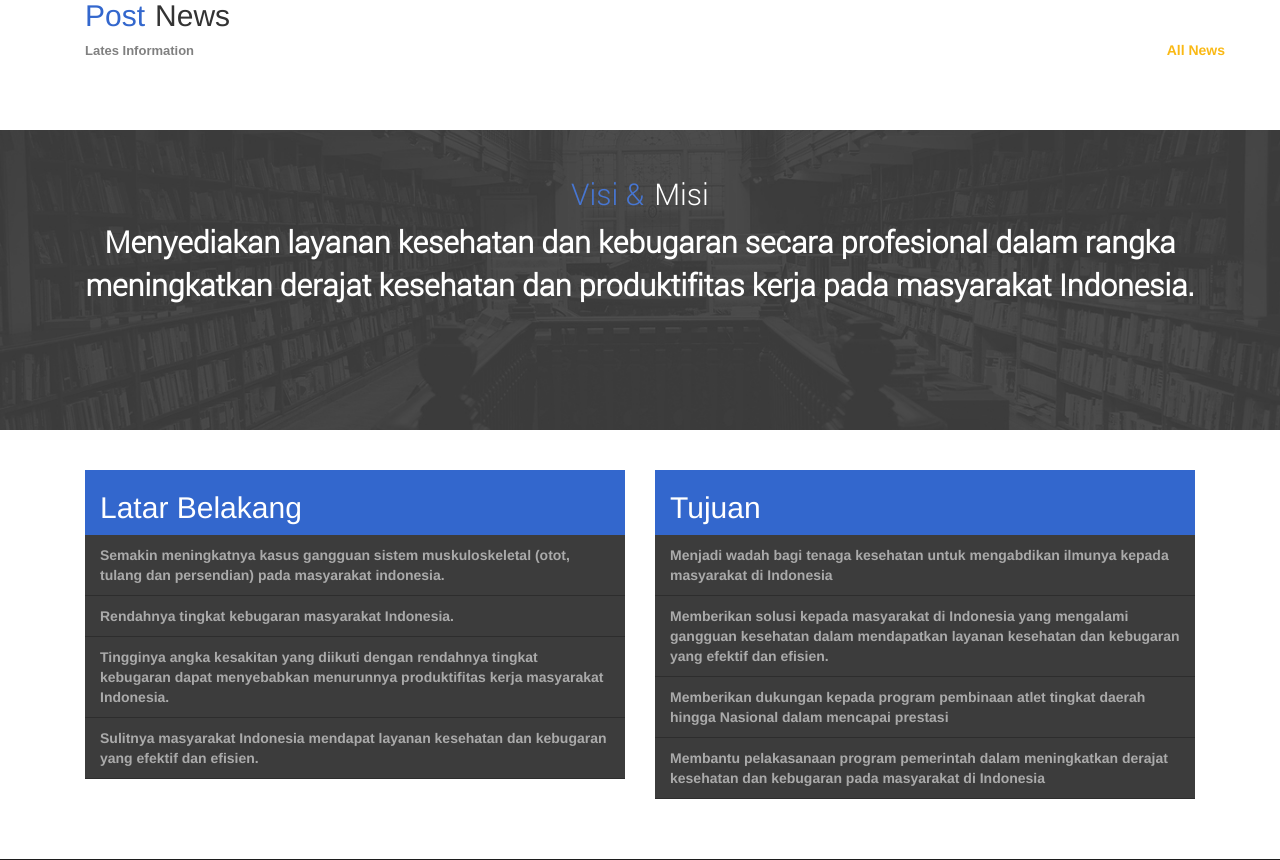
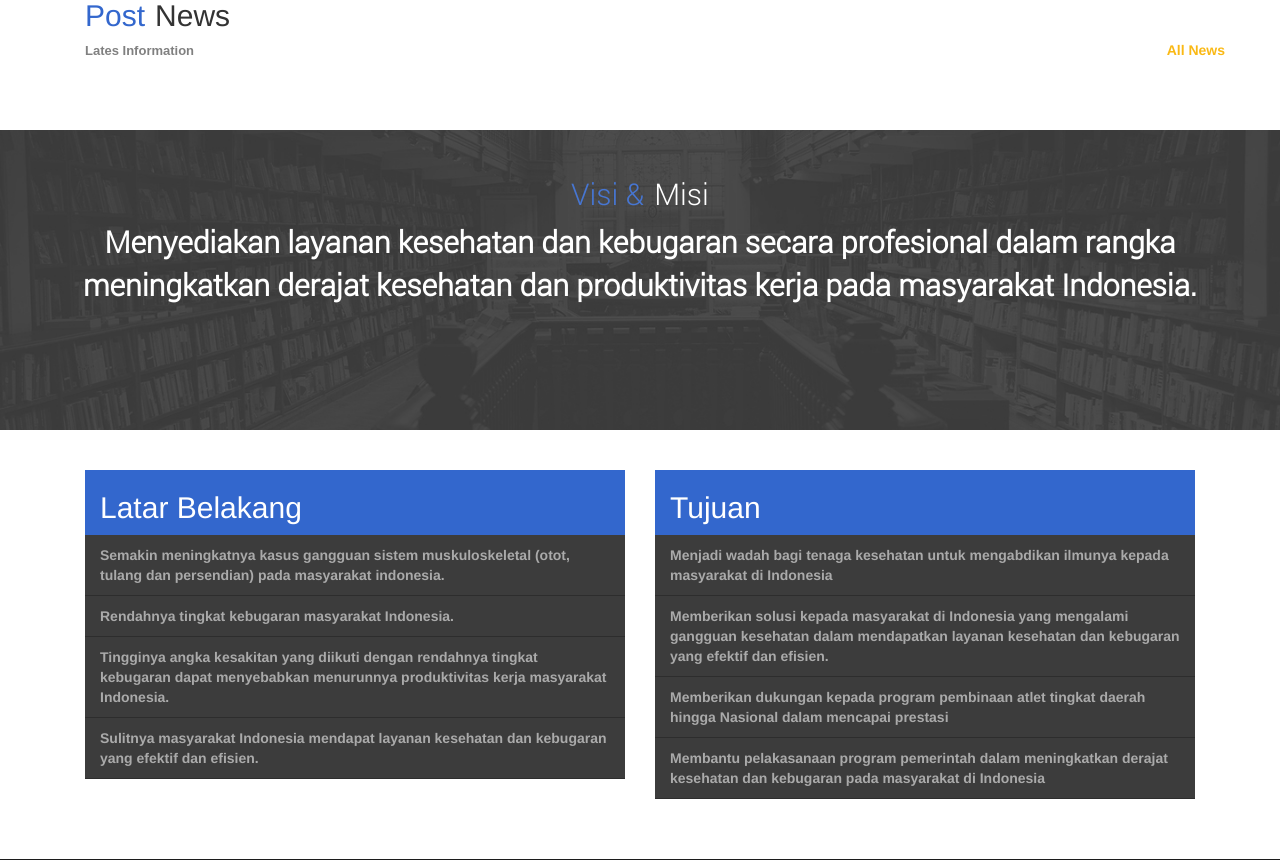
Before and after one commit to crayongenerateon/ohi, a CodeIgniter app: page /database/ in a window 1280 px wide. Shown: the part 1247-2107 px from the top of the page. Run offline with CodeIgniter, Linux system fonts and the light colour scheme; data that the repository does not hold is empty; some libraries are stand-ins or nearby versions; some web fonts are replaced.

Commit message:
f ganti v

```diff
--- a/application/views/templates/base.php
+++ b/application/views/templates/base.php
@@ -265,7 +265,7 @@
             <div class="animated fadeInLeft">Visi &</div> <div class="animated fadeInRight">Misi</div>
           </h1>
         </center>
-        Menyediakan layanan kesehatan dan kebugaran secara profesional dalam rangka meningkatkan derajat kesehatan dan produktifitas kerja pada masyarakat Indonesia.
+        Menyediakan layanan kesehatan dan kebugaran secara profesional dalam rangka meningkatkan derajat kesehatan dan produktivitas kerja pada masyarakat Indonesia.
       </span>
     </div>
   </div>
@@ -280,7 +280,7 @@
       </a>
       <div class="list-group-item text-primary">Semakin meningkatnya kasus gangguan sistem muskuloskeletal (otot, tulang dan persendian) pada masyarakat indonesia.</div>
       <div class="list-group-item">Rendahnya tingkat kebugaran masyarakat Indonesia.</div>
-      <div class="list-group-item">Tingginya angka kesakitan yang diikuti dengan rendahnya tingkat kebugaran dapat menyebabkan menurunnya produktifitas kerja masyarakat Indonesia.</div>
+      <div class="list-group-item">Tingginya angka kesakitan yang diikuti dengan rendahnya tingkat kebugaran dapat menyebabkan menurunnya produktivitas kerja masyarakat Indonesia.</div>
       <div class="list-group-item">Sulitnya masyarakat  Indonesia mendapat layanan kesehatan dan kebugaran  yang efektif dan efisien.</div>
     </div>
   </div>
```
